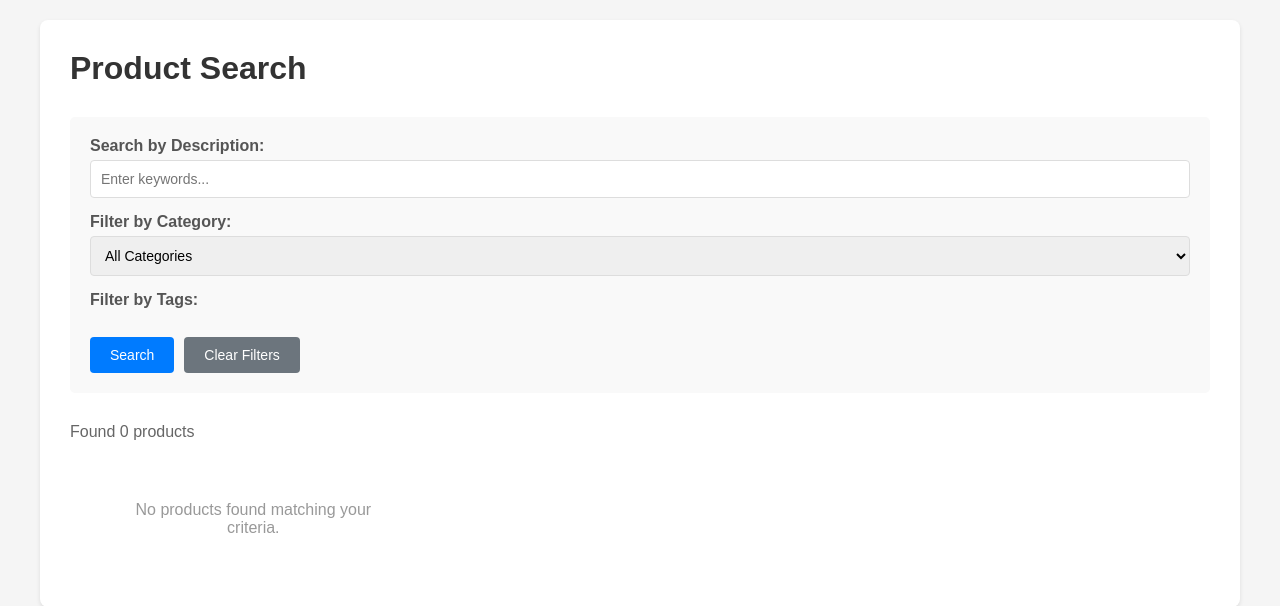
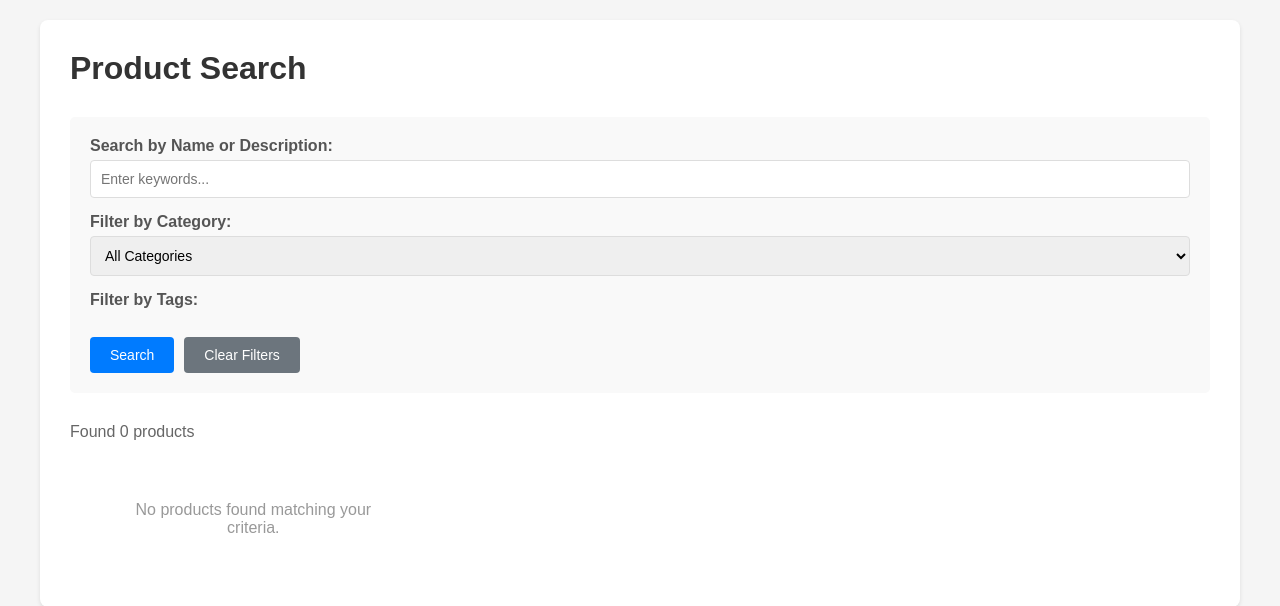
Before and after one commit to stvz233/remarcable-fullstack-challenge, a Django app: page / in a window 1280 px wide. Shown: the top 606 px of the page. Run offline with Django 5.2, Linux system fonts and the light colour scheme; data that the repository does not hold is empty.

Commit message:
🚚chore: changed the label of the search bar for user input

```diff
--- a/products/templates/products/product_list.html
+++ b/products/templates/products/product_list.html
@@ -155,7 +155,7 @@
         <div class="filter-section">
             <form method="get" action="">
                 <div class="filter-group">
-                    <label for="search">Search by Description:</label>
+                    <label for="search">Search by Name or Description:</label>
                     <input type="text" id="search" name="search" value="{{ search_query }}" placeholder="Enter keywords...">
                 </div>
 
```
Also changed, not shown: README.md.
